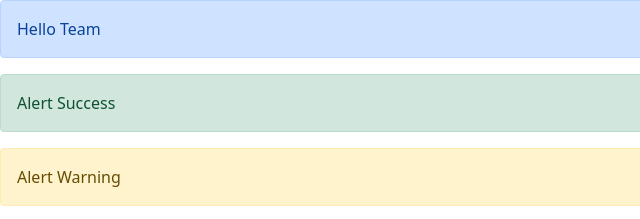
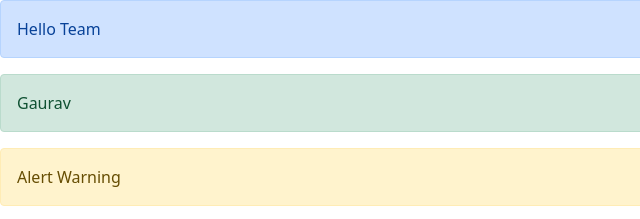
Before and after one commit to kumargauravtyagi/training, a plain HTML site: page javascript/index.html in a window 1280 px wide. Shown: the top 219 px of the page, 0-640 px from the left. Drawn offline with nearby package versions, Linux system fonts and the light colour scheme.

Commit message:
Define the variables
srting, number and object

```diff
--- a/javascript/index.html
+++ b/javascript/index.html
@@ -24,9 +24,27 @@
             //alert("Hello World");
             //document.write("Hi Gaurav");
             //console.log(5);
+            var myName = "Gaurav"; // Define a string variable
+
+            var Age=32; // Define a number
+
+            var car = {type:"Fiat", model:"500", color:"white"}; // Define a object variable
+
             setTimeout(function(){
               document.getElementById('alert1').innerHTML="Hello Team"
             }, 3000);
+
+            setTimeout(function(){
+              document.getElementById('alert2').innerHTML=myName
+            }, 5000);
+
+            setTimeout(function(){
+              document.getElementById('alert3').innerHTML=Age
+            }, 7000);
+
+            setTimeout(function(){
+              document.getElementById('alert4').innerHTML="My car is a " + car.type + "<br> My car color is " + car.color
+            }, 10000);
 
             //document.getElementById('alert2').innerHTML="Hello Team";
             //document.getElementById('alert3').innerHTML="Hello Team";
```
